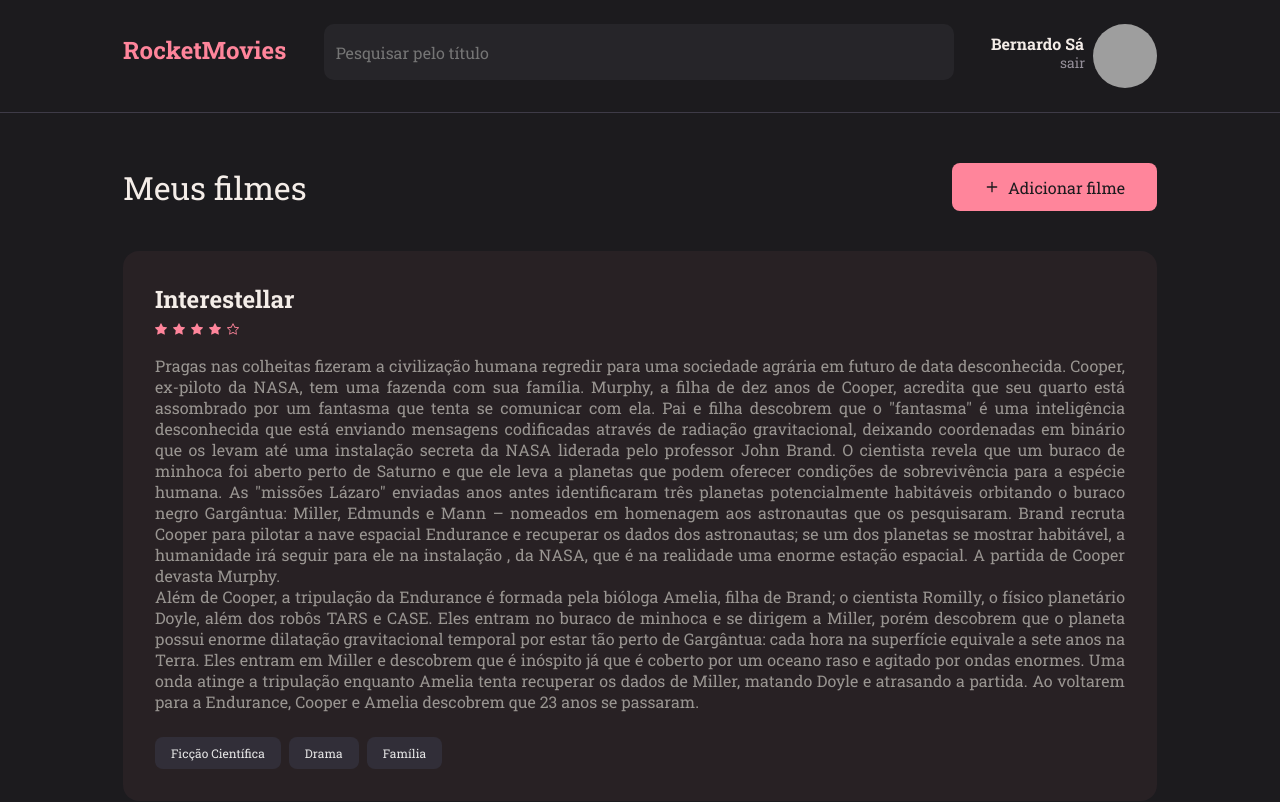
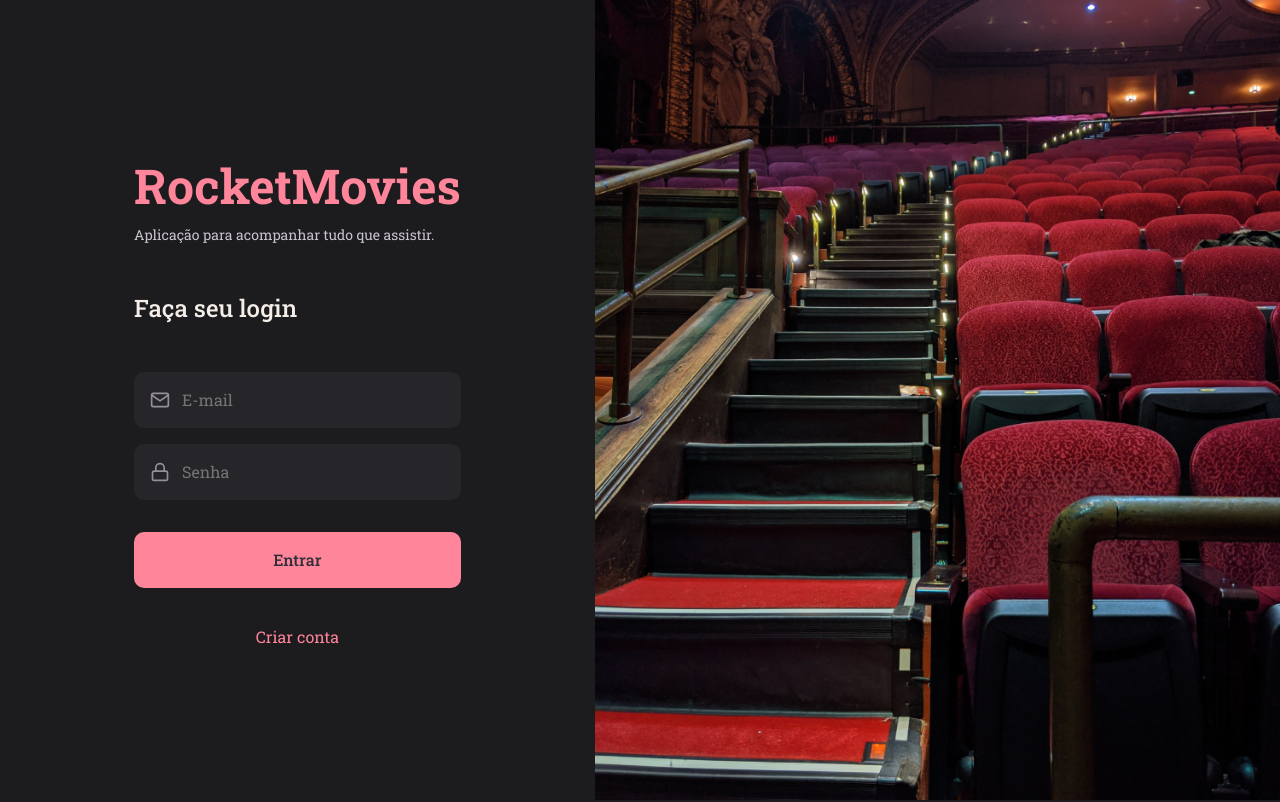
Before and after one commit to BernardoSa01/RocketMovies, a React (Vite) app: page / in a window 1280 px wide. Shown: the top 802 px of the page. Built offline with nearby package versions, Linux system fonts and the light colour scheme; grey boxes are pictures that could not be loaded.

Commit message:
#feat: add routes

```diff
--- a/package.json
+++ b/package.json
@@ -13,6 +13,7 @@
     "react": "^18.3.1",
     "react-dom": "^18.3.1",
     "react-icons": "^5.3.0",
+    "react-router-dom": "^6.26.2",
     "styled-components": "^6.1.13"
   },
   "devDependencies": {
--- a/src/main.jsx
+++ b/src/main.jsx
@@ -5,14 +5,15 @@ import GlobalStyles from './styles/global'
 
 import theme from './styles/theme'
 
-import { Home } from './pages/Home/index'
+import { Routes } from './routes'
+
 
 
 createRoot(document.getElementById('root')).render(
   <StrictMode>
     <ThemeProvider theme={theme}>
       <GlobalStyles />
-      <Home />
+      <Routes />
     </ThemeProvider>
   </StrictMode>,
 )
--- /dev/null
+++ b/src/routes/app.routes.jsx
@@ -0,0 +1,17 @@
+import { Routes, Route } from 'react-router-dom'
+
+import { Home } from '../pages/Home'
+import { NewMovie } from '../pages/NewMovie'
+import { Profile } from '../pages/Profile'
+import { Details } from '../pages/Details'
+
+export function AppRoutes() {
+  return(
+    <Routes>
+      <Route path='/' element={<Home />} />
+      <Route path='/newmovie' element={<NewMovie />} />
+      <Route path='/profile' element={<Profile />} />
+      <Route path='/details/:id' element={<Details />} />
+    </Routes>
+  )
+}
--- /dev/null
+++ b/src/routes/auth.routes.jsx
@@ -0,0 +1,13 @@
+import { Routes, Route } from 'react-router-dom'
+
+import { SignIn } from '../pages/SignIn'
+import { SignUp } from '../pages/SignUp'
+
+export function AuthRoutes() {
+  return(
+    <Routes>
+      <Route path='/' element={<SignIn />} />
+      <Route path='/register' element={<SignUp />} />
+    </Routes>
+  )
+}
--- /dev/null
+++ b/src/routes/index.jsx
@@ -0,0 +1,12 @@
+import { BrowserRouter } from "react-router-dom";
+
+import { AppRoutes } from "./app.routes";
+import { AuthRoutes } from "./auth.routes";
+
+export function Routes() {
+  return(
+    <BrowserRouter>
+      <AuthRoutes />
+    </BrowserRouter>
+  )
+}
```
Also changed, not shown: 1 other file (tests, documents, lock files or other folders).
